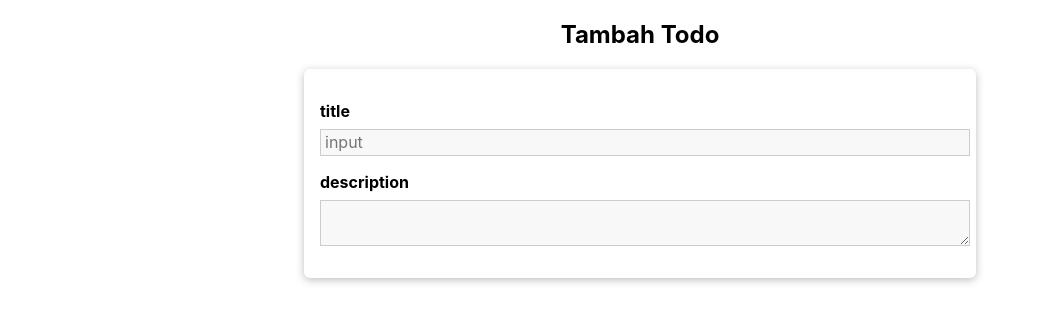
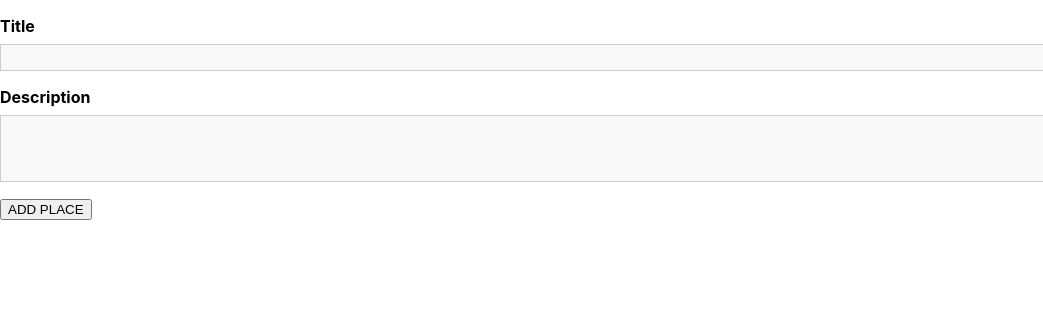
Before and after one commit to adityapryg/mern-react, a React (Create React App) app: page /tambah in a window 1280 px wide. Shown: the top 322 px of the page, without its empty margins (0-1043 px from the left). Built offline with nearby package versions, Linux system fonts and the light colour scheme.

Commit message:
[ADD] WIP Create Todo

```diff
--- a/src/shared/FormElements/Input.js
+++ b/src/shared/FormElements/Input.js
@@ -1,28 +1,84 @@
-import React from "react";
+import React, { useReducer, useEffect } from 'react';
 
 import './Input.css';
 
+const inputReducer = (state, action) => {
+  switch (action.type) {
+    case 'CHANGE':
+      return {
+        ...state,
+        value: action.val,
+        isValid: true
+      };
+    case 'TOUCH': {
+      return {
+        ...state,
+        isTouched: true
+      }
+    }
+    default:
+      return state;
+  }
+};
+
 const Input = props => {
-    const element = props.type === 'input' ?
+  const [inputState, dispatch] = useReducer(inputReducer, {
+    value: '',
+    isTouched: true,
+    isValid: true
+  });
+
+  const { id, onInput } = props;
+  const { value, isValid } = inputState;
+
+  useEffect(() => {
+    onInput(id, value, isValid)
+  }, [id, value, isValid, onInput]);
+
+  const changeHandler = event => {
+    dispatch({
+      type: 'CHANGE',
+      val: event.target.value,
+      validators: props.validators
+    });
+  };
+
+  const touchHandler = () => {
+    dispatch({
+      type: 'TOUCH'
+    });
+  };
+
+  const element =
+    props.element === 'input' ? (
       <input
         id={props.id}
         type={props.type}
         placeholder={props.placeholder}
-        value={props.value}
-    /> :
+        onChange={changeHandler}
+        onBlur={touchHandler}
+        value={inputState.value}
+      />
+    ) : (
       <textarea
         id={props.id}
-        type={props.type}
-        row={props.rows || 3}
-        value={props.value}
+        rows={props.rows || 3}
+        onChange={changeHandler}
+        onBlur={touchHandler}
+        value={inputState.value}
       />
+    );
 
   return (
-        <div className="form-control">
+    <div
+      className={`form-control ${!inputState.isValid && inputState.isTouched &&
+        'form-control--invalid'}`}
+    >
       <label htmlFor={props.id}>{props.label}</label>
       {element}
+      {!inputState.isValid && inputState.isTouched && <p>{props.errorText}</p>}
     </div>
-    )
-}
+  );
+};
 
 export default Input;
--- a/src/todo/pages/NewTodo.js
+++ b/src/todo/pages/NewTodo.js
@@ -1,29 +1,86 @@
-import React from "react";
+import React, { useCallback, useReducer } from 'react';
 
-import Input from "../../shared/FormElements/Input";
+import Input from '../../shared/FormElements/Input';
+import Button from '../../shared/UIEelements/Button';
+import './NewTodo.css';
 
-import "./NewTodo.css";
+const formReducer = (state, action) => {
+  switch (action.type) {
+    case 'INPUT_CHANGE':
+      let formIsValid = true;
+      for (const inputId in state.inputs) {
+        if (inputId === action.inputId) {
+          formIsValid = formIsValid && action.isValid;
+        } else {
+          formIsValid = formIsValid && state.inputs[inputId].isValid;
+        }
+      }
+      return {
+        ...state,
+        inputs: {
+          ...state.inputs,
+          [action.inputId]: { value: action.value, isValid: action.isValid }
+        },
+        isValid: formIsValid
+      };
+    default:
+      return state;
+  }
+};
 
-const NewTodo = () => {
+const NewPlace = () => {
+  const [formState, dispatch] = useReducer(formReducer, {
+    inputs: {
+      title: {
+        value: '',
+        isValid: false
+      },
+      description: {
+        value: '',
+        isValid: false
+      }
+    },
+    isValid: false
+  });
+
+  const inputHandler = useCallback((id, value, isValid) => {
+    dispatch({
+      type: 'INPUT_CHANGE',
+      value: value,
+      isValid: isValid,
+      inputId: id
+    });
+  }, []);
+
+  const placeSubmitHandler = event => {
+    event.preventDefault();
+    console.log(formState.inputs); // send this to the backend!
+  };
+
   return (
-        <div>
-            <h2 className="center">Tambah Todo</h2>
-            <form className="todo-form">
+    <div className='place-form'>
+        <form onSubmit={placeSubmitHandler}>
             <Input
                 id="title"
-                    type="input"
-                    placeholder="input"
-                    label="title"
+                element="input"
+                type="text"
+                label="Title"
+                errorText="Please enter a valid title."
+                onInput={inputHandler}
             />
             <Input
                 id="description"
-                    type="textarea"
-                    placeholder="Description"
-                    label="description"
+                element="textarea"
+                label="Description"
+                errorText="Please enter a valid description (at least 5 characters)."
+                onInput={inputHandler}
             />
+            <Button type="submit" disabled={!formState.isValid}>
+                ADD PLACE
+            </Button>
         </form>
     </div>
   );
-}
+};
 
-export default NewTodo;
+export default NewPlace;
```
Lines whose indentation alone changed are shown as unchanged.
